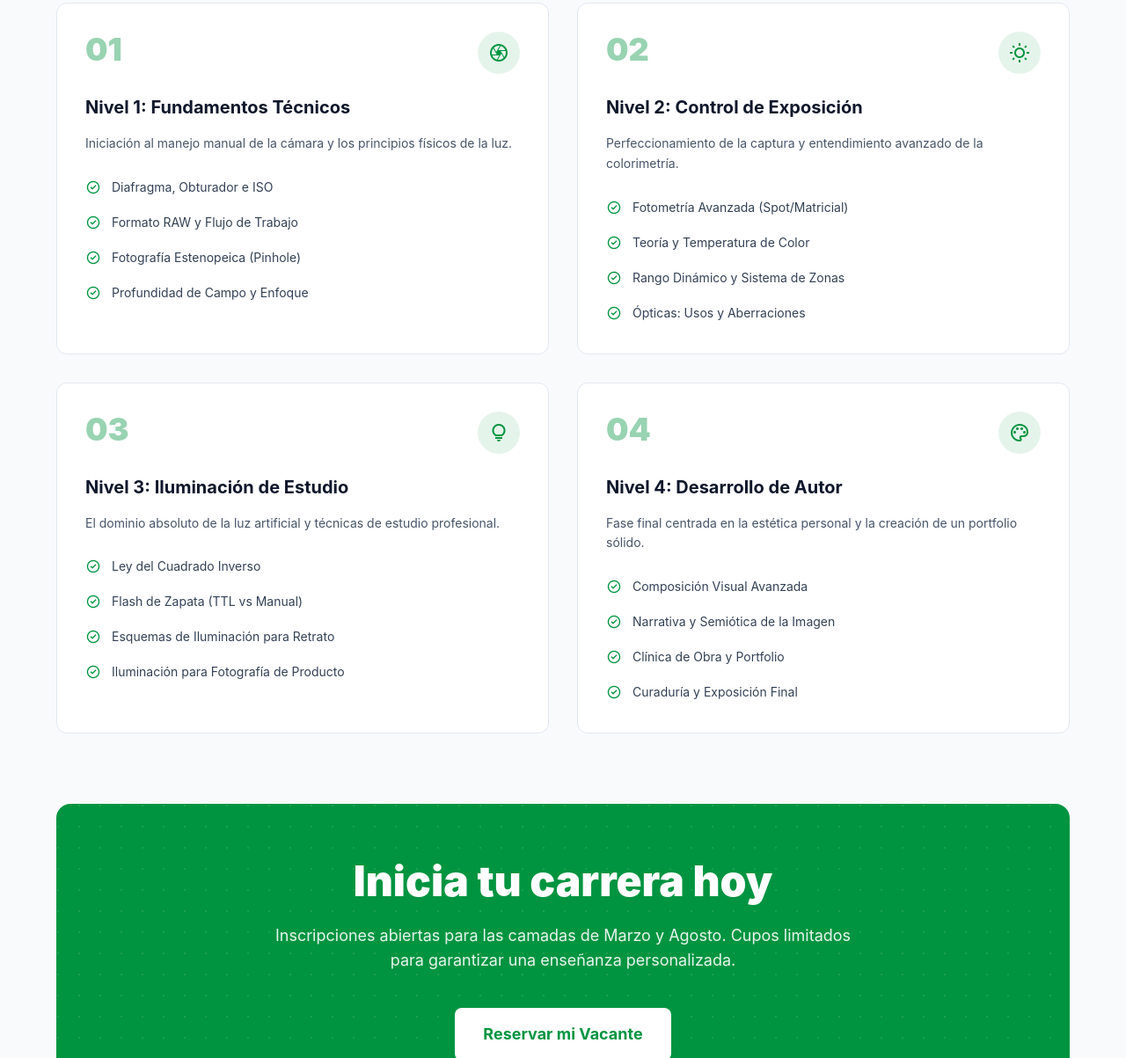
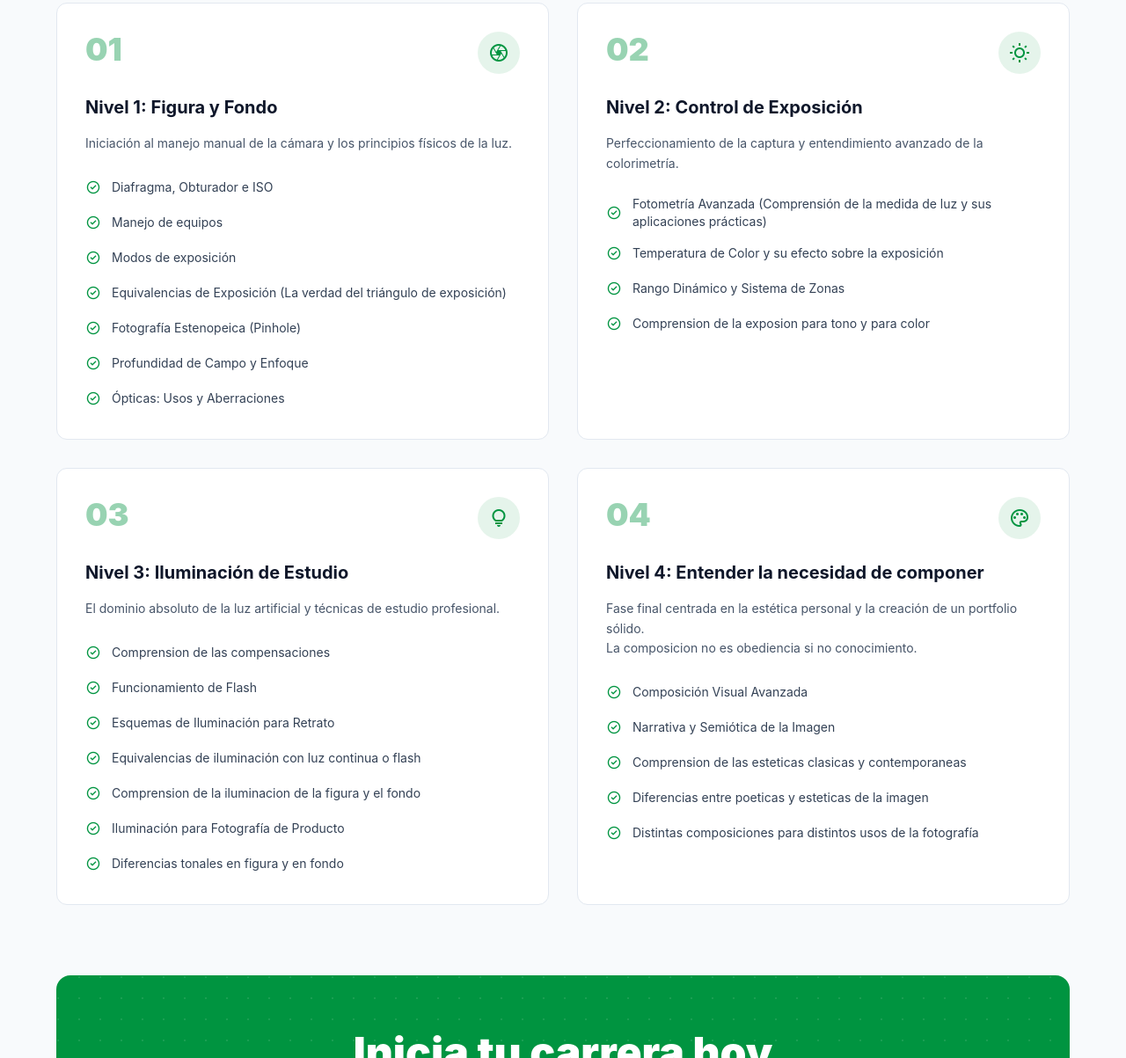
Before and after one commit to tupacrojo/TDF_Landing, a plain HTML site: page cursos/index.html in a window 1280 px wide. Shown: the part 944-2147 px from the top of the page at 88% size. Drawn offline with nearby package versions, Linux system fonts and the light colour scheme.

Commit message:
Update index.html

```diff
--- a/cursos/index.html
+++ b/cursos/index.html
@@ -62,13 +62,13 @@
                         data-alt="Professional photographer holding a high-end camera in a dark studio"
                         style="background-image: linear-gradient(to top, rgba(0, 0, 0, 0.7) 0%, rgba(0, 0, 0, 0.1) 60%), url(&#34;../assets/fotocamara.jpg&#34;);">
                         <div class="p-8 md:p-12">
-                            <span
+                            <!-- <span
                                 class="inline-block px-3 py-1 bg-primary text-white text-xs font-bold rounded-full mb-4 tracking-widest uppercase">Formación
-                                Profesional</span>
+                                Profesional</span> -->
                             <h1 class="text-white text-4xl md:text-6xl font-black leading-tight tracking-tight mb-4">
                                 Curso Integral de Fotografía</h1>
                             <p class="text-slate-300 text-lg max-w-2xl">Domina el arte de capturar la luz a través de un
-                                recorrido técnico, estético y conceptual de un año de duración.</p>
+                                recorrido técnico, estético y conceptual.</p>
                         </div>
                     </div>
                 </div>
@@ -78,7 +78,7 @@
                         <span class="material-symbols-outlined text-primary text-3xl mb-2">calendar_month</span>
                         <p class="text-slate-600 dark:text-slate-400 text-sm font-medium uppercase tracking-wider">
                             Duración</p>
-                        <p class="text-slate-900 text-3xl font-bold">Ciclo Anual</p>
+                        <p class="text-slate-900 text-3xl font-bold">Cada nivel 16 clases</p>
                     </div>
                     <div class="flex flex-col gap-2 rounded-xl p-8 bg-white border border-slate-200 shadow-sm">
                         <span class="material-symbols-outlined text-primary text-3xl mb-2">school</span>
@@ -119,8 +119,8 @@
                                 <span
                                     class="material-symbols-outlined text-primary bg-primary/10 p-3 rounded-full">camera</span>
                             </div>
-                            <h3 class="text-xl font-bold mb-4 text-slate-900 dark:text-slate-100">Nivel 1: Fundamentos
-                                Técnicos</h3>
+                            <h3 class="text-xl font-bold mb-4 text-slate-900 dark:text-slate-100">Nivel 1: Figura y
+                                Fondo</h3>
                             <p class="text-slate-600 dark:text-slate-400 mb-6 text-sm leading-relaxed">Iniciación al
                                 manejo manual de la cámara y los principios físicos de la luz.</p>
                             <ul class="space-y-3">
@@ -130,7 +130,15 @@
                                 </li>
                                 <li class="flex items-center gap-3 text-sm text-slate-700 dark:text-slate-300">
                                     <span class="material-symbols-outlined text-primary text-lg">check_circle</span>
-                                    Formato RAW y Flujo de Trabajo
+                                    Manejo de equipos
+                                </li>
+                                <li class="flex items-center gap-3 text-sm text-slate-700 dark:text-slate-300">
+                                    <span class="material-symbols-outlined text-primary text-lg">check_circle</span>
+                                    Modos de exposición
+                                </li>
+                                <li class="flex items-center gap-3 text-sm text-slate-700 dark:text-slate-300">
+                                    <span class="material-symbols-outlined text-primary text-lg">check_circle</span>
+                                    Equivalencias de Exposición (La verdad del triángulo de exposición)
                                 </li>
                                 <li class="flex items-center gap-3 text-sm text-slate-700 dark:text-slate-300">
                                     <span class="material-symbols-outlined text-primary text-lg">check_circle</span>
@@ -139,6 +147,10 @@
                                 <li class="flex items-center gap-3 text-sm text-slate-700 dark:text-slate-300">
                                     <span class="material-symbols-outlined text-primary text-lg">check_circle</span>
                                     Profundidad de Campo y Enfoque
+                                </li>
+                                <li class="flex items-center gap-3 text-sm text-slate-700 dark:text-slate-300">
+                                    <span class="material-symbols-outlined text-primary text-lg">check_circle</span>
+                                    Ópticas: Usos y Aberraciones
                                 </li>
                             </ul>
                         </div>
@@ -158,11 +170,11 @@
                             <ul class="space-y-3">
                                 <li class="flex items-center gap-3 text-sm text-slate-700 dark:text-slate-300">
                                     <span class="material-symbols-outlined text-primary text-lg">check_circle</span>
-                                    Fotometría Avanzada (Spot/Matricial)
+                                    Fotometría Avanzada (Comprensión de la medida de luz y sus aplicaciones prácticas)
                                 </li>
                                 <li class="flex items-center gap-3 text-sm text-slate-700 dark:text-slate-300">
                                     <span class="material-symbols-outlined text-primary text-lg">check_circle</span>
-                                    Teoría y Temperatura de Color
+                                    Temperatura de Color y su efecto sobre la exposición
                                 </li>
                                 <li class="flex items-center gap-3 text-sm text-slate-700 dark:text-slate-300">
                                     <span class="material-symbols-outlined text-primary text-lg">check_circle</span>
@@ -170,7 +182,7 @@
                                 </li>
                                 <li class="flex items-center gap-3 text-sm text-slate-700 dark:text-slate-300">
                                     <span class="material-symbols-outlined text-primary text-lg">check_circle</span>
-                                    Ópticas: Usos y Aberraciones
+                                    Comprension de la exposion para tono y para color
                                 </li>
                             </ul>
                         </div>
@@ -189,12 +201,12 @@
                                 absoluto de la luz artificial y técnicas de estudio profesional.</p>
                             <ul class="space-y-3">
                                 <li class="flex items-center gap-3 text-sm text-slate-700 dark:text-slate-300">
-                                    <span class="material-symbols-outlined text-primary text-lg">check_circle</span> Ley
-                                    del Cuadrado Inverso
+                                    <span class="material-symbols-outlined text-primary text-lg">check_circle</span>
+                                    Comprension de las compensaciones
                                 </li>
                                 <li class="flex items-center gap-3 text-sm text-slate-700 dark:text-slate-300">
                                     <span class="material-symbols-outlined text-primary text-lg">check_circle</span>
-                                    Flash de Zapata (TTL vs Manual)
+                                    Funcionamiento de Flash
                                 </li>
                                 <li class="flex items-center gap-3 text-sm text-slate-700 dark:text-slate-300">
                                     <span class="material-symbols-outlined text-primary text-lg">check_circle</span>
@@ -202,7 +214,19 @@
                                 </li>
                                 <li class="flex items-center gap-3 text-sm text-slate-700 dark:text-slate-300">
                                     <span class="material-symbols-outlined text-primary text-lg">check_circle</span>
+                                    Equivalencias de iluminación con luz continua o flash
+                                </li>
+                                <li class="flex items-center gap-3 text-sm text-slate-700 dark:text-slate-300">
+                                    <span class="material-symbols-outlined text-primary text-lg">check_circle</span>
+                                    Comprension de la iluminacion de la figura y el fondo
+                                </li>
+                                <li class="flex items-center gap-3 text-sm text-slate-700 dark:text-slate-300">
+                                    <span class="material-symbols-outlined text-primary text-lg">check_circle</span>
                                     Iluminación para Fotografía de Producto
+                                </li>
+                                <li class="flex items-center gap-3 text-sm text-slate-700 dark:text-slate-300">
+                                    <span class="material-symbols-outlined text-primary text-lg">check_circle</span>
+                                    Diferencias tonales en figura y en fondo
                                 </li>
                             </ul>
                         </div>
@@ -215,10 +239,11 @@
                                 <span
                                     class="material-symbols-outlined text-primary bg-primary/10 p-3 rounded-full">palette</span>
                             </div>
-                            <h3 class="text-xl font-bold mb-4 text-slate-900 dark:text-slate-100">Nivel 4: Desarrollo de
-                                Autor</h3>
+                            <h3 class="text-xl font-bold mb-4 text-slate-900 dark:text-slate-100">Nivel 4: Entender la
+                                necesidad de componer</h3>
                             <p class="text-slate-600 dark:text-slate-400 mb-6 text-sm leading-relaxed">Fase final
-                                centrada en la estética personal y la creación de un portfolio sólido.</p>
+                                centrada en la estética personal y la creación de un portfolio sólido. </br>
+                                La composicion no es obediencia si no conocimiento.</p>
                             <ul class="space-y-3">
                                 <li class="flex items-center gap-3 text-sm text-slate-700 dark:text-slate-300">
                                     <span class="material-symbols-outlined text-primary text-lg">check_circle</span>
@@ -230,12 +255,17 @@
                                 </li>
                                 <li class="flex items-center gap-3 text-sm text-slate-700 dark:text-slate-300">
                                     <span class="material-symbols-outlined text-primary text-lg">check_circle</span>
-                                    Clínica de Obra y Portfolio
+                                    Comprension de las esteticas clasicas y contemporaneas
                                 </li>
                                 <li class="flex items-center gap-3 text-sm text-slate-700 dark:text-slate-300">
                                     <span class="material-symbols-outlined text-primary text-lg">check_circle</span>
-                                    Curaduría y Exposición Final
+                                    Diferencias entre poeticas y esteticas de la imagen
                                 </li>
+                                <li class="flex items-center gap-3 text-sm text-slate-700 dark:text-slate-300">
+                                    <span class="material-symbols-outlined text-primary text-lg">check_circle</span>
+                                    Distintas composiciones para distintos usos de la fotografía
+                                </li>
+
                             </ul>
                         </div>
                     </div>
```
